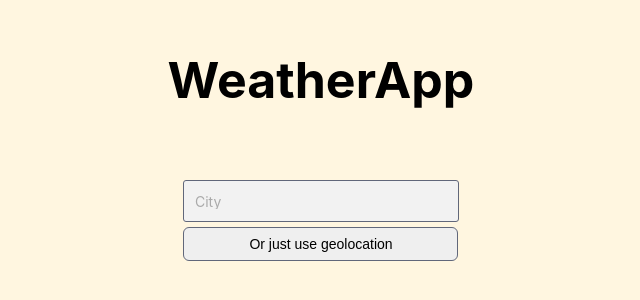
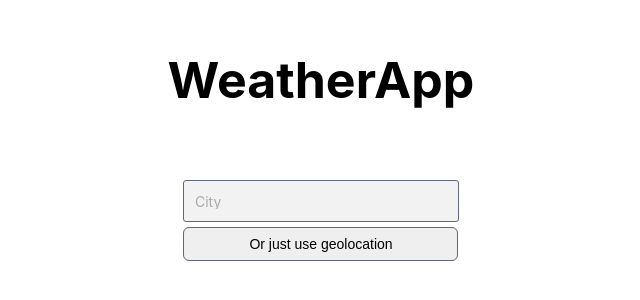
Before and after one commit to jojonoskill/weather-app, a React (Create React App) app: page / in a window 1280 px wide. Shown: the part 270-570 px from the top of the page, without its empty margins (319-959 px from the left). Built offline with nearby package versions, Linux system fonts and the light colour scheme.

Commit message:
Add Readme.md

```diff
--- a/src/index.css
+++ b/src/index.css
@@ -5,5 +5,5 @@ body {
     sans-serif;
     -webkit-font-smoothing: antialiased;
     -moz-osx-font-smoothing: grayscale;
-    background-color: #FFF6E0;
+    background-color: #FFFFFF;
 }
```
Also changed, not shown: 1 other file (tests, documents, lock files or other folders).
